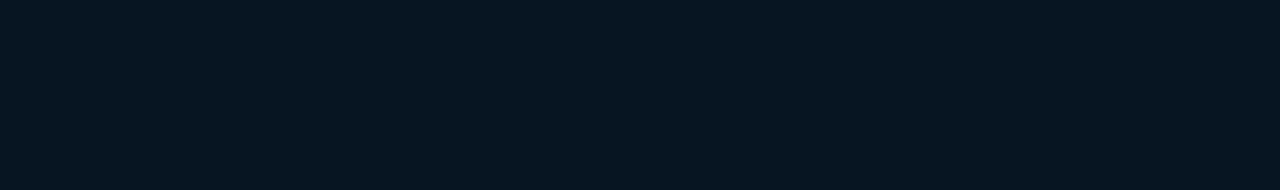
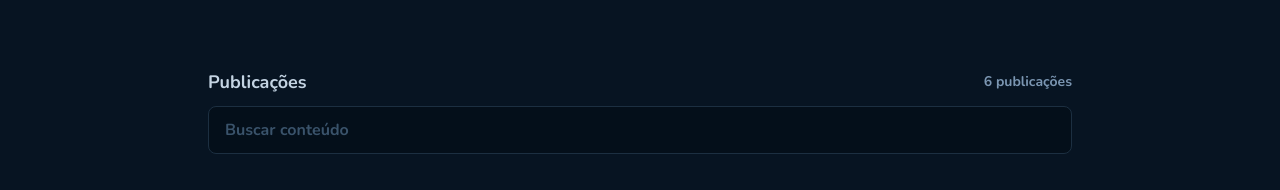
Before and after one commit to LucasFlaquer/ignite-react-github-blog, a React (Vite) app: page / in a window 1280 px wide. Shown: the part 364-554 px from the top of the page. Built offline with nearby package versions, Linux system fonts and the light colour scheme.

Commit message:
search form

```diff
--- /dev/null
+++ b/src/pages/components/search-form/index.tsx
@@ -0,0 +1,15 @@
+import { Container, FormHeader } from './styles'
+
+export function SearchForm() {
+  return (
+    <Container>
+      <FormHeader>
+        <h2>Publicações</h2>
+        <span>6 publicações</span>
+      </FormHeader>
+      <form>
+        <input type="text" placeholder="Buscar conteúdo" />
+      </form>
+    </Container>
+  )
+}
--- /dev/null
+++ b/src/pages/components/search-form/styles.ts
@@ -0,0 +1,37 @@
+import styled from 'styled-components'
+
+export const Container = styled.div`
+  margin: 4.5rem auto 0;
+  max-width: 864px;
+
+  form {
+    input {
+      padding: 0.75rem 1rem;
+      width: 100%;
+      border-radius: 8px;
+      background-color: ${({ theme }) => theme.colors['base-input']};
+      border: 1px solid ${({ theme }) => theme.colors['base-border']};
+
+      &::placeholder {
+        color: ${({ theme }) => theme.colors['base-label']};
+      }
+    }
+  }
+
+`
+
+export const FormHeader = styled.div`
+  display: flex;
+  justify-content: space-between;
+  align-items: center;
+  margin-bottom: 0.75rem;
+
+  h2 {
+    font-size: ${({ theme }) => theme.font.size['lg']};
+    color: ${({ theme }) => theme.colors['base-subtitle']};
+  }
+  span {
+    font-size: ${({ theme }) => theme.font.size['sm']};
+    color: ${({ theme }) => theme.colors['base-span']};
+  }
+`
--- a/src/pages/home.tsx
+++ b/src/pages/home.tsx
@@ -1,6 +1,7 @@
 import styled from 'styled-components'
 import { Container } from './styles'
 import { Profile } from './components/profile'
+import { SearchForm } from './components/search-form'
 
 const Cover = styled.div`
   height: 30%;
@@ -23,6 +24,7 @@
         <img src="/Logo.svg" alt="Github Blog" />
       </Cover>
       <Profile />
+      <SearchForm />
     </Container>
   )
 }
```
